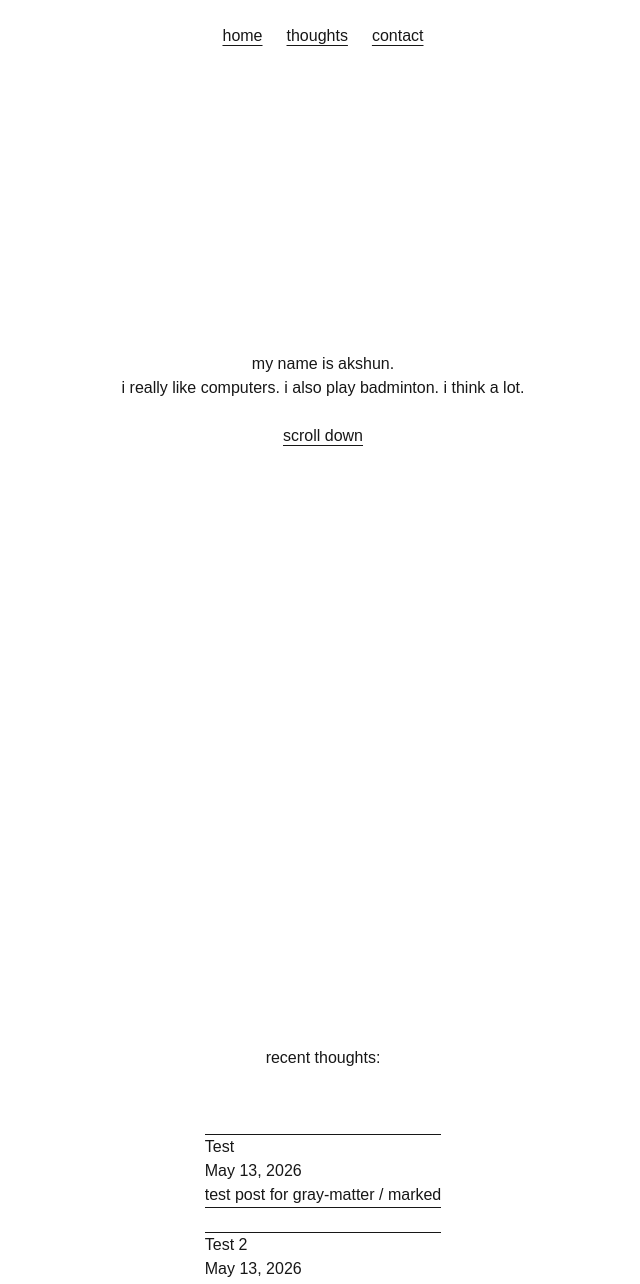
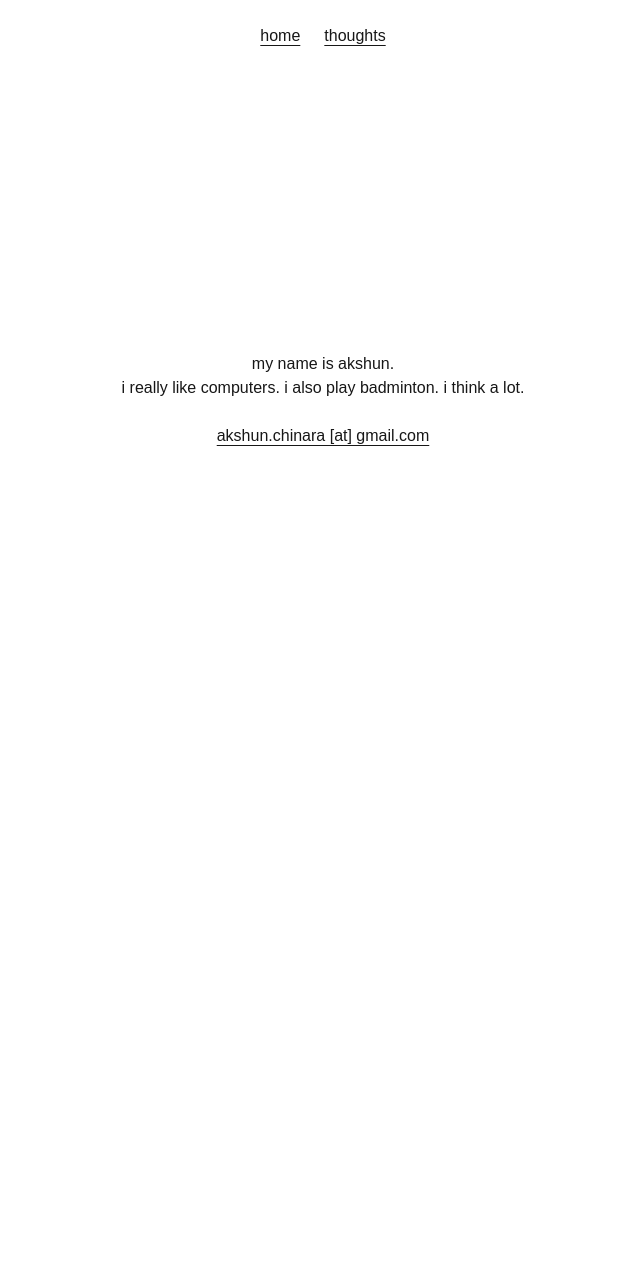
Before and after one commit to pikull/personal-website, a Next.js app: page / in a window 1280 px wide. Shown: the top 1284 px of the page, without its empty margins (317-957 px from the left). After the commit the page ends 800 px from the top, so only its background shows below. Built offline with nearby package versions, Linux system fonts and the light colour scheme.

Commit message:
style thoughts

```diff
--- a/app/blog/[slug]/page.jsx
+++ /dev/null
@@ -1,35 +0,0 @@
-import fs from "fs";
-import path from "path";
-import matter from "gray-matter";
-import { marked } from "marked";
-
-import NavBar from "components/NavBar";
-
-const navItems = [{ path: "/blog", name: "back", type: "link" }];
-
-export default async function BlogPost({ params }) {
-  const { slug } = await params;
-  const filePath = path.join(process.cwd(), "content", `${slug}.md`);
-  const fileContent = fs.readFileSync(filePath, "utf8");
-  const { data: frontmatter, content } = matter(fileContent);
-  const htmlContent = marked.parse(content);
-
-  return (
-    <main>
-      <NavBar navItems={navItems} />
-      <div className="m-6 mt-26">
-        <h1>{frontmatter.title}</h1>
-        <p>
-          {new Date(frontmatter.date).toLocaleDateString("en-US", {
-            timeZone: "UTC",
-            year: "numeric",
-            month: "long",
-            day: "numeric",
-          })}
-        </p>
-        <hr />
-        <div dangerouslySetInnerHTML={{ __html: htmlContent }} />
-      </div>
-    </main>
-  );
-}
--- a/app/blog/page.jsx
+++ /dev/null
@@ -1,15 +0,0 @@
-import ThoughtsList from "components/ThoughtsList";
-import NavBar from "components/NavBar";
-
-const navItems = [
-  { path: "/#thoughts", name: "back", type: "link" },
-];
-
-export default async function Blog() {
-  return (
-    <div className="mt-12" id="top">
-      <NavBar navItems={navItems} />
-      <ThoughtsList />
-    </div>
-  );
-}
--- a/app/globals.css
+++ b/app/globals.css
@@ -1,8 +1,16 @@
 @import "tailwindcss";
+@import "@fontsource/geist/400.css";
+@import "@fontsource/geist/500.css";
+@import "@fontsource/geist/700.css";
+@import "@fontsource/geist-mono/400.css";
 
 :root {
   --background: #ffffff;
   --foreground: #171717;
+  --font-geist-sans: "Geist", sans-serif;
+  --font-geist-mono:
+    "Geist Mono", ui-monospace, SFMono-Regular, Menlo, Monaco, Consolas,
+    "Liberation Mono", "Courier New", monospace;
 }
 
 @theme inline {
@@ -22,7 +30,7 @@
 body {
   background: var(--background);
   color: var(--foreground);
-  font-family: Arial, Helvetica, sans-serif;
+  font-family: var(--font-sans);
 }
 
 html {
--- a/app/layout.jsx
+++ b/app/layout.jsx
@@ -1,9 +1,17 @@
 import "./globals.css";
+import NavBar from "components/NavBar";
+
+const navItems = [
+  { path: "/", name: "home", type: "link" },
+  { path: "/thoughts", name: "thoughts", type: "anch" },
+];
 
 export default function RootLayout({ children }) {
   return (
     <html lang="en">
       <body>
+        <div className="mb-12">
+        <NavBar navItems={navItems} /></div>
         {children}
       </body>
     </html>
--- a/app/page.jsx
+++ b/app/page.jsx
@@ -2,41 +2,18 @@ import NavBar from "components/NavBar";
 import Link from "next/link";
 
 import ThoughtsList from "components/ThoughtsList";
-
-const navItems = [
-  { path: "/#home", name: "home", type: "anch" },
-  { path: "/#thoughts", name: "thoughts", type: "anch" },
-  { path: "/#contact", name: "contact", type: "anch" },
-];
-
 export default function Home() {
   return (
-    <div>
-      <NavBar navItems={navItems} />
+    <div className="-mt-12">
       <div className="text-center full-height" id="home">
         my name is akshun.
         <br />
         i really like computers. i also play badminton. i think a lot.
         <br />
         <br />
-        <a href="/#thoughts" className="link-under link-fade">
-          scroll down
+        <a href="mailto:akshun.chinara@gmail.com" className="link-under link-fade">
+        akshun.chinara [at] gmail.com
         </a>
-      </div>
-
-      <div className="full-height" id="thoughts">
-        recent thoughts:
-        <ThoughtsList length={10} />
-        <Link href="/blog" className="link-under link-fade">
-          more thoughts
-        </Link>
-      </div>
-
-      <div className="text-center full-height" id="contact">
-        contact me
-        <br />
-        <br />
-        akshun.chinara [at] gmail.com
       </div>
     </div>
   );
--- /dev/null
+++ b/app/thoughts/[slug]/page.jsx
@@ -0,0 +1,28 @@
+import fs from "fs";
+import path from "path";
+import matter from "gray-matter";
+import { marked } from "marked";
+
+export default async function BlogPost({ params }) {
+  const { slug } = await params;
+  const filePath = path.join(process.cwd(), "content", `${slug}.md`);
+  const fileContent = fs.readFileSync(filePath, "utf8");
+  const { data: frontmatter, content } = matter(fileContent);
+  const htmlContent = marked.parse(content);
+
+  return (
+    <main>
+      <div className="mx-auto mt-24 mb-6 w-full max-w-2xl px-6 text-center">
+        <h1 className="text-2xl font-semibold tracking-tight">{frontmatter.title}</h1>
+        <p className="mt-2 text-xs">{new Date(frontmatter.date).toLocaleDateString("en-US", {
+          timeZone: "UTC",
+          year: "numeric",
+          month: "long",
+          day: "numeric",
+        })}</p>
+        <hr className="my-6" />
+        <div className="max-w-none" dangerouslySetInnerHTML={{ __html: htmlContent }} />
+      </div>
+    </main>
+  );
+}
--- /dev/null
+++ b/app/thoughts/page.jsx
@@ -0,0 +1,7 @@
+import ThoughtsList from "components/ThoughtsList";
+import NavBar from "components/NavBar";
+export default async function Blog() {
+  return (
+    <ThoughtsList />
+  );
+}
--- /dev/null
+++ b/components/ThoughtCard.jsx
@@ -0,0 +1,11 @@
+export default function ThoughtCard({ title, date, content }) {
+  return (
+    <div className="border rounded-xl p-4">
+      <div className="flex items-start justify-between gap-4 pb-2">
+        <h3 className="text-xl tracking-tight">{title}</h3>
+        <p className="text-sm">{date}</p>
+      </div>
+      <p className="text-base">{content}</p>
+    </div>
+  );
+}
--- a/components/ThoughtsList.jsx
+++ b/components/ThoughtsList.jsx
@@ -2,6 +2,7 @@ import fs from "node:fs";
 import path from "node:path";
 import matter from "gray-matter";
 import Link from "next/link";
+import ThoughtCard from "./ThoughtCard";
 
 export default async function ThoughtsList(props) {
   const n = props.length;
@@ -22,35 +23,42 @@ export default async function ThoughtsList(props) {
 
   posts.sort((a, b) => {
     const dateDiff =
-      new Date(b.frontmatter.date).getTime() - new Date(a.frontmatter.date).getTime();
+      new Date(b.frontmatter.date).getTime() -
+      new Date(a.frontmatter.date).getTime();
 
     return dateDiff !== 0
       ? dateDiff
       : a.frontmatter.title.localeCompare(b.frontmatter.title);
   });
 
-  const displayedPosts = (n >= 0) ? posts.slice(0, n) : posts;
+  const displayedPosts = n >= 0 ? posts.slice(0, n) : posts;
 
   return (
-    <div className="inline-flex flex-col gap-6 m-6 mt-16">
-      {displayedPosts.map((post, index) => (
-        <Link key={index} href={`/blog/${post.slug}`} className="link-fade">
-          <div>
-            <hr />
-            <h1>{post.frontmatter.title}</h1>
-            <p>
-              {new Date(post.frontmatter.date).toLocaleDateString("en-US", {
-                timeZone: "UTC",
-                year: "numeric",
-                month: "long",
-                day: "numeric",
-              })}
-            </p>
-            <p>{post.frontmatter.desc}</p>
-            <hr />
-          </div>
-        </Link>
-      ))}
+    <div className="flex flex-col items-center gap-6 m-6 mt-24">
+      {displayedPosts.map((post, index) => {
+        const formattedDate = new Date(
+          post.frontmatter.date,
+        ).toLocaleDateString("en-US", {
+          timeZone: "UTC",
+          year: "numeric",
+          month: "long",
+          day: "numeric",
+        });
+
+        return (
+          <Link
+            key={index}
+            href={`/thoughts/${post.slug}`}
+            className="link-fade block w-full max-w-2xl"
+          >
+            <ThoughtCard
+              title={post.frontmatter.title}
+              date={formattedDate}
+              content={post.frontmatter.desc}
+            />
+          </Link>
+        );
+      })}
     </div>
   );
 }
--- a/package.json
+++ b/package.json
@@ -20,6 +20,8 @@
   },
   "type": "module",
   "dependencies": {
+    "@fontsource/geist": "^5.2.9",
+    "@fontsource/geist-mono": "^5.2.8",
     "gray-matter": "^4.0.3",
     "marked": "^18.0.3",
     "next": "^16.2.6",
```
Also changed, not shown: 1 other file (tests, documents, lock files or other folders).
